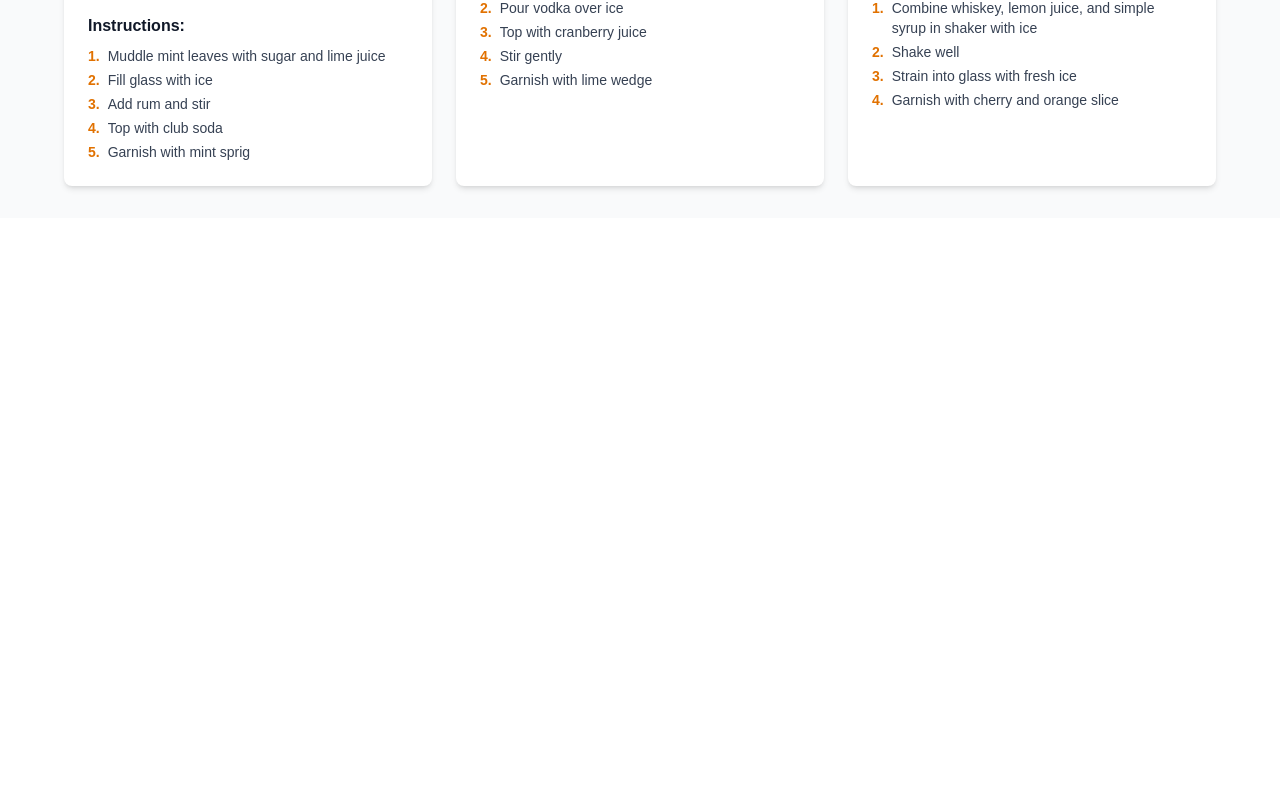
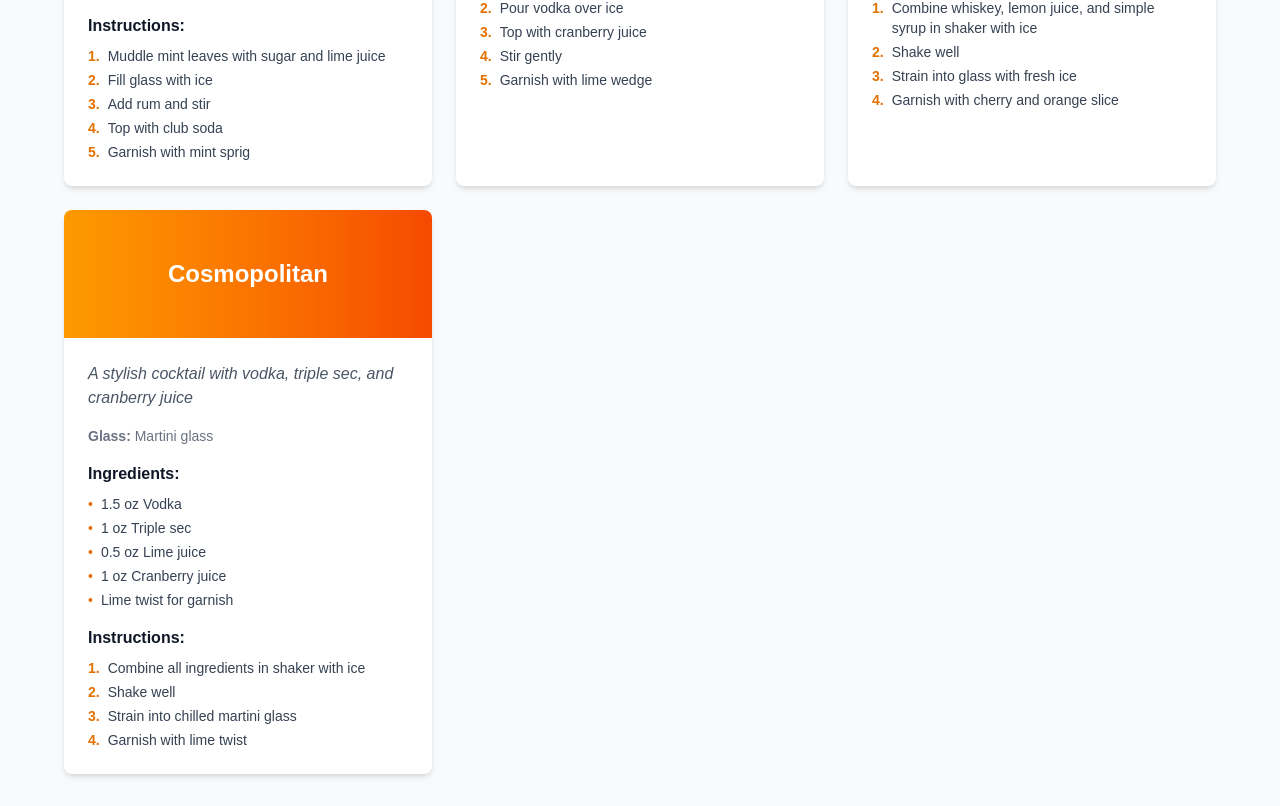
Before and after one commit to alexguerra-dev/betobar, a Next.js app: page /recipes in a window 1280 px wide. Shown: the part 1258-2064 px from the top of the page. Before the commit the page ends 1476 px from the top, so only its background shows below. Built offline with nearby package versions, Linux system fonts and the light colour scheme.

Commit message:
feat: add Cosmopolitan recipe and update README with user preferences

```diff
--- a/data/recipes.ts
+++ b/data/recipes.ts
@@ -113,4 +113,24 @@ export const recipes: Recipe[] = [
             'Garnish with cherry and orange slice',
         ],
     },
+    {
+        id: '7',
+        name: 'Cosmopolitan',
+        description:
+            'A stylish cocktail with vodka, triple sec, and cranberry juice',
+        glassType: 'Martini glass',
+        ingredients: [
+            '1.5 oz Vodka',
+            '1 oz Triple sec',
+            '0.5 oz Lime juice',
+            '1 oz Cranberry juice',
+            'Lime twist for garnish',
+        ],
+        instructions: [
+            'Combine all ingredients in shaker with ice',
+            'Shake well',
+            'Strain into chilled martini glass',
+            'Garnish with lime twist',
+        ],
+    },
 ]
```
Also changed, not shown: 2 other files (tests, documents, lock files or other folders).
